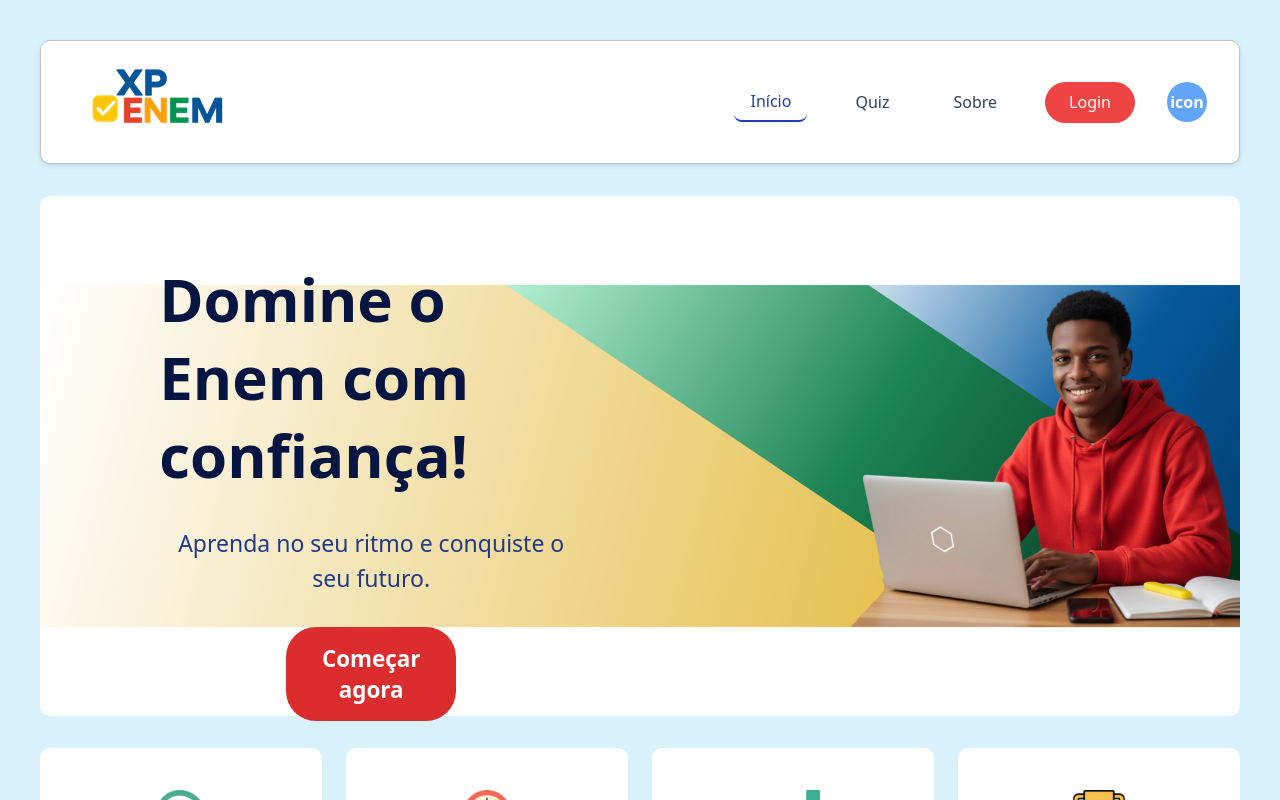
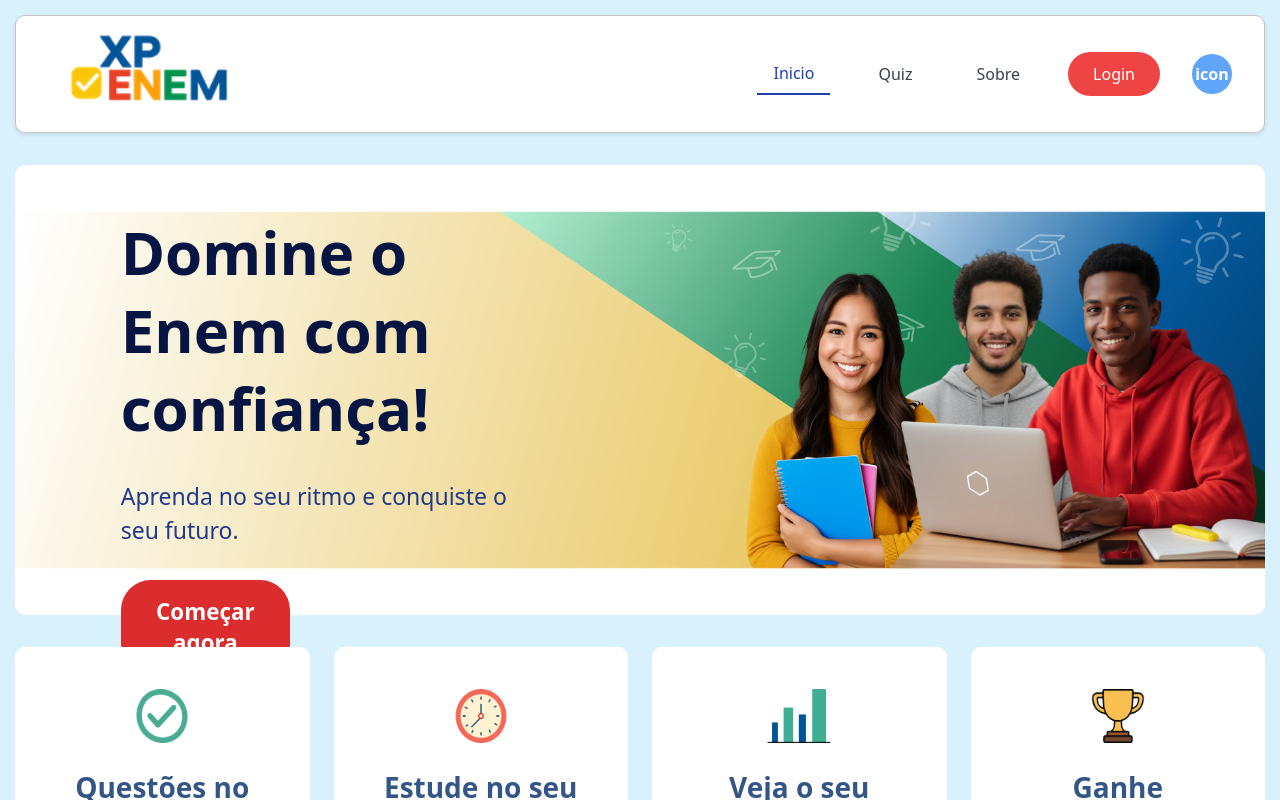
Before and after one commit to giscely/Projeto-Integrador, a React (Vite) app in the folder frontend/projeto_integrador_frontend/: page / in a window 1280 px wide. Shown: the top 800 px of the page. Built offline with nearby package versions, Linux system fonts and the light colour scheme.

Commit message:
criando as rotas

```diff
--- a/frontend/projeto_integrador_frontend/src/App.jsx
+++ b/frontend/projeto_integrador_frontend/src/App.jsx
@@ -1,6 +1,9 @@
 import { BrowserRouter, Routes, Route } from "react-router-dom";
 import Inicio from "./pages/Inicio";
 import Login from "./pages/Login";
+import Quiz from "./pages/Quiz"
+import Sobre from "./pages/Sobre"
+import Perfil from "./pages/Perfil"
 import "./App.css"
 import Cadastro from "./pages/Cadastro";
 
@@ -12,6 +15,9 @@ export default function App() {
         <Route path="/" element={<Inicio/>} />
         <Route path="/login" element={<Login/>} />
         <Route path="/cadastro" element={<Cadastro/>} />
+        <Route path="/quiz" element={<Quiz/>} />
+        <Route path="/sobre" element={<Sobre/>} />
+        <Route path="/perfil" element={<Perfil/>} />
       </Routes>
     </BrowserRouter>
   );
--- a/frontend/projeto_integrador_frontend/src/pages/Inicio.css
+++ b/frontend/projeto_integrador_frontend/src/pages/Inicio.css
@@ -9,7 +9,7 @@ body {
   text-align: center;
   max-width: 100%;
   max-height: 100%;
-  padding: 40px;
+  padding: 15px;
   background-color: #d8f1fd;
 }
 
@@ -17,12 +17,16 @@ body {
 header {
   background-color: #ffffff;
   box-shadow: 0 2px 4px rgba(0, 0, 0, 0.1);
-  padding: 1rem 2rem;
+  padding: 5px 2rem;
   display: flex;
   justify-content: space-between;
   align-items: center;
   border: 1px solid rgb(196, 196, 196);
   border-radius: 10px;
+}
+
+.img-logo img{
+  width: 200px;
 }
 
 header > div:first-child {
@@ -37,7 +41,7 @@ header nav {
   gap: 2rem;
 }
 
-header nav button {
+header nav .button-menu {
   background: none;
   border: none;
   color: #374151;
@@ -48,12 +52,12 @@ header nav button {
   transition: color 0.3s;
 }
 
-header nav button:first-child {
+header nav .button-menu:first-child {
   color: #1e40af;
   border-bottom: 2px solid #1e40af;
 }
 
-header nav button:hover {
+header nav .button-menu:hover {
   color: #1e40af;
 }
 
@@ -68,7 +72,7 @@ header nav button:nth-child(4):hover {
   background-color: #942323;
 }
 
-header nav > div {
+header nav > .icon-perfil {
   width: 40px;
   height: 40px;
   background-color: #60a5fa;
@@ -100,25 +104,25 @@ section {
   margin-bottom: 2rem;
   margin-top: 1rem;
   border-radius: 10px;
-  height: 520px;
+  height: 450px;
 }
 
 .intro .div_info_intro {
   display: flex;
   flex-direction: column;
+  justify-content: center;
+  align-items: flex-start;
   gap: 2rem;
-  align-items: start;
-  padding: 4rem;
+  padding: 3rem;
   margin-left: 10%;
-  width: 100%;
   height: 100%;
-
+  text-align: left;
 }
 
 .intro .div_info_intro p {
   font-size: 23px;
   color: #1e3a8a;
-
+  align-self: flex-start;
 }
 .intro .div_info_intro h1 {
   font-size: 60px;
@@ -126,7 +130,6 @@ section {
   color: #061541;
   line-height: 1.3;
   text-align: start;
-
 }
 
 .intro button {
@@ -140,6 +143,7 @@ section {
   cursor: pointer;
   width: 40%;
   transition: background-color 0.3s;
+  align-self: flex-start;
 }
 
 .intro button:hover {
@@ -150,11 +154,6 @@ section {
   display: flex;
   justify-content: center;
   align-items: center;
-}
-
-.intro > div:last-child img {
-  max-width: 100%;
-  height: 500px;
 }
 
 /* Info Cards */
--- a/frontend/projeto_integrador_frontend/src/pages/Inicio.jsx
+++ b/frontend/projeto_integrador_frontend/src/pages/Inicio.jsx
@@ -2,7 +2,6 @@ import { useState } from "react";
 import { Link } from "react-router-dom";
 import "./Inicio.css";
 import logo from '../assets/logo_XPENEM.png';
-import img_intro from '../assets/img_intro_XPENEM.png';
 import icon_alvo from '../assets/icon_alvo.png';
 import icon_cronometro from '../assets/icon_cronometro.png';
 import icon_grafico from '../assets/icon_grafico.png';
@@ -16,16 +15,16 @@ export default function Inicio() {
     <>
       <div className="main_page">
         <header>
-          <div>
+          <div className="img-logo">
             <img src={logo} alt="logo" />
           </div>
           <nav>
-            <button>Início</button>
-            <button>Quiz</button>
-            <button>Sobre</button>
+            <Link to="/" className="button-menu">Inicio</Link>
+            <Link to="/quiz" className="button-menu">Quiz</Link>
+            <Link to="/sobre" className="button-menu">Sobre</Link>
             <button onClick={() => setMostrarLogin(true)}>Login</button>
 
-            <div>icon</div>
+            <Link to="/perfil" className="icon-perfil">icon</Link>
           </nav>
         </header>
         <section>
--- /dev/null
+++ b/frontend/projeto_integrador_frontend/src/pages/Perfil.jsx
@@ -0,0 +1,13 @@
+import { useState } from "react";
+import { Link } from "react-router-dom";
+import "./Inicio.css";
+
+export default function Perfil() {
+
+return (
+    <>
+    <h1>teste perfil</h1>
+    <Link to="/" className="button-menu">Inicio</Link>
+    </>
+)
+}
--- /dev/null
+++ b/frontend/projeto_integrador_frontend/src/pages/Quiz.jsx
@@ -0,0 +1,13 @@
+import { useState } from "react";
+import { Link } from "react-router-dom";
+import "./Inicio.css";
+
+export default function Quiz() {
+
+return (
+    <>
+    <h1>teste quiz</h1>
+    <Link to="/" className="button-menu">Inicio</Link>
+    </>
+)
+}
--- /dev/null
+++ b/frontend/projeto_integrador_frontend/src/pages/Sobre.jsx
@@ -0,0 +1,13 @@
+import { useState } from "react";
+import { Link } from "react-router-dom";
+import "./Inicio.css";
+
+export default function Sobre() {
+
+return (
+    <>
+    <h1>teste sobre</h1>
+    <Link to="/" className="button-menu">Inicio</Link>
+    </>
+)
+}
```
Also changed, not shown: frontend/projeto_integrador_frontend/src/assets/img_intro_XPENEM.png, 1 other file (tests, documents, lock files or other folders).
